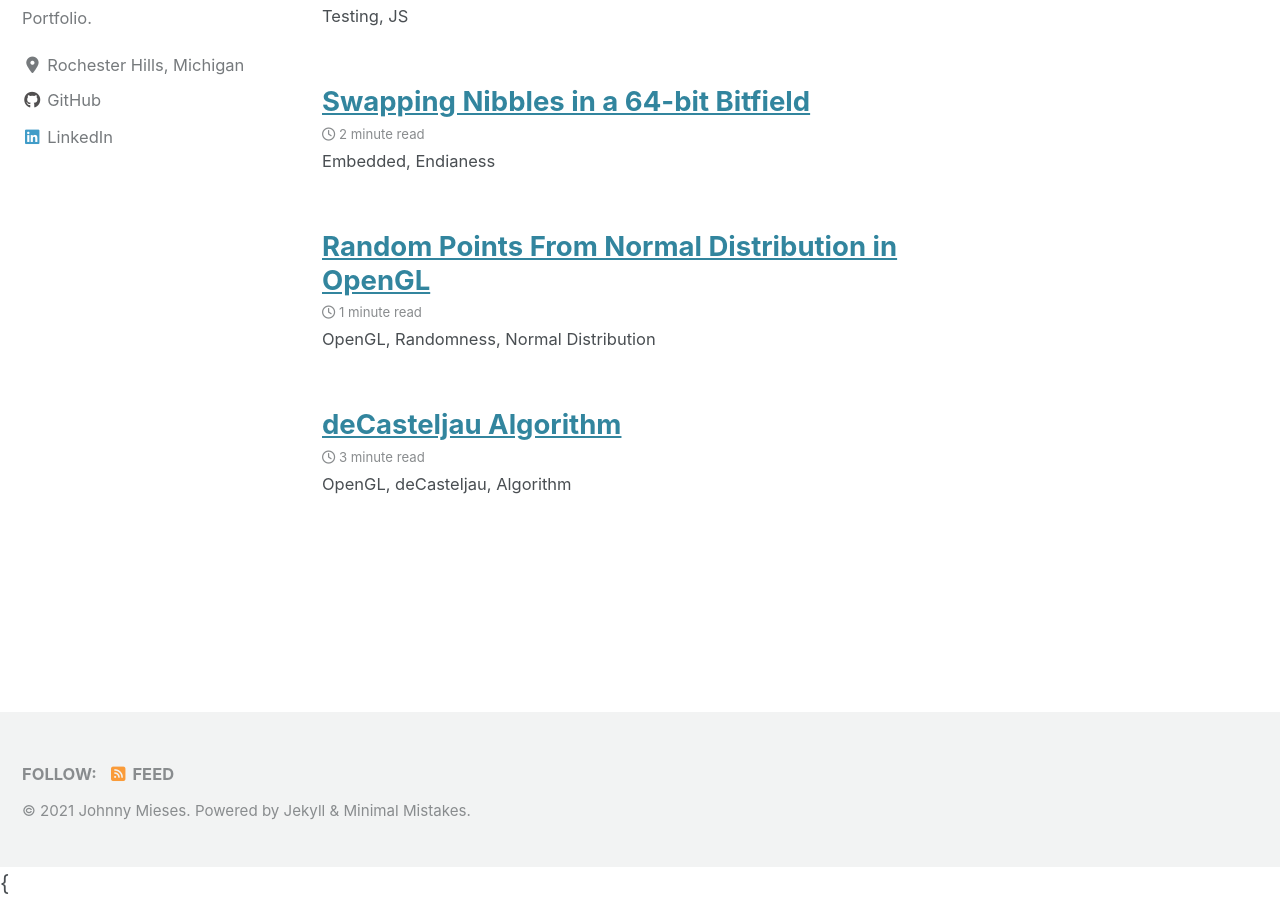
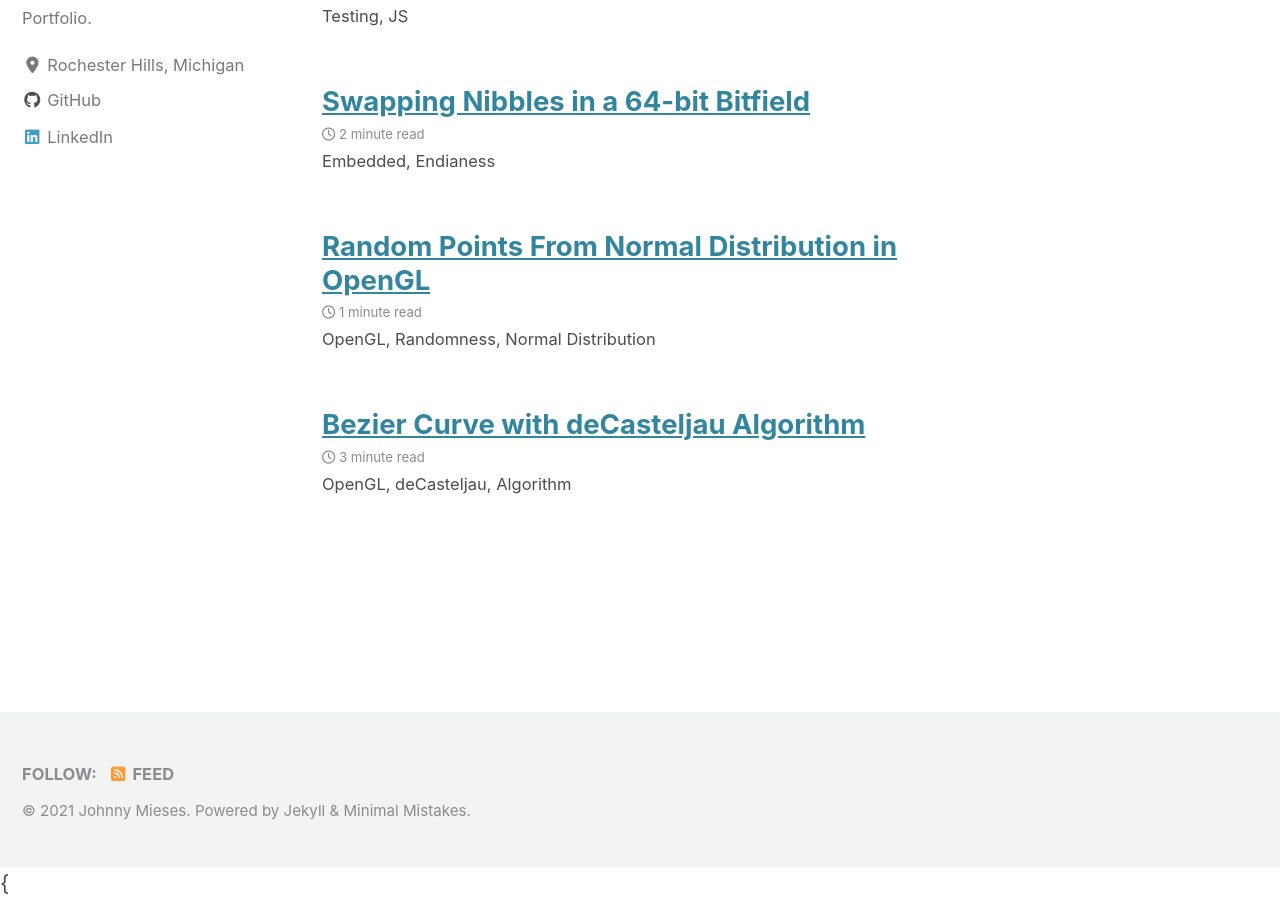
Before and after one commit to jmieses/jmportfolio.github.io, a Jekyll site: the page built from index.html, in a window 1280 px wide and 900 px high, scrolled down 675 px. Built offline with Jekyll 4.4.1, drawn with Linux system fonts in a browser that asks for light colours; cached includes are drawn as plain includes; nearby versions of some CDN libraries; the list of posts is cut into pages by our own code.

Commit message:
post name change

```diff
--- a/_posts/2020-04-04-deCasteljauAlgorithm.md
+++ b/_posts/2020-04-04-deCasteljauAlgorithm.md
@@ -1,5 +1,5 @@
 ---
-title: "deCasteljau Algorithm"
+title: "Bezier Curve with deCasteljau Algorithm"
 date: 2020-04-04
 toc: true
 excerpt: "OpenGL, deCasteljau, Algorithm"
```
